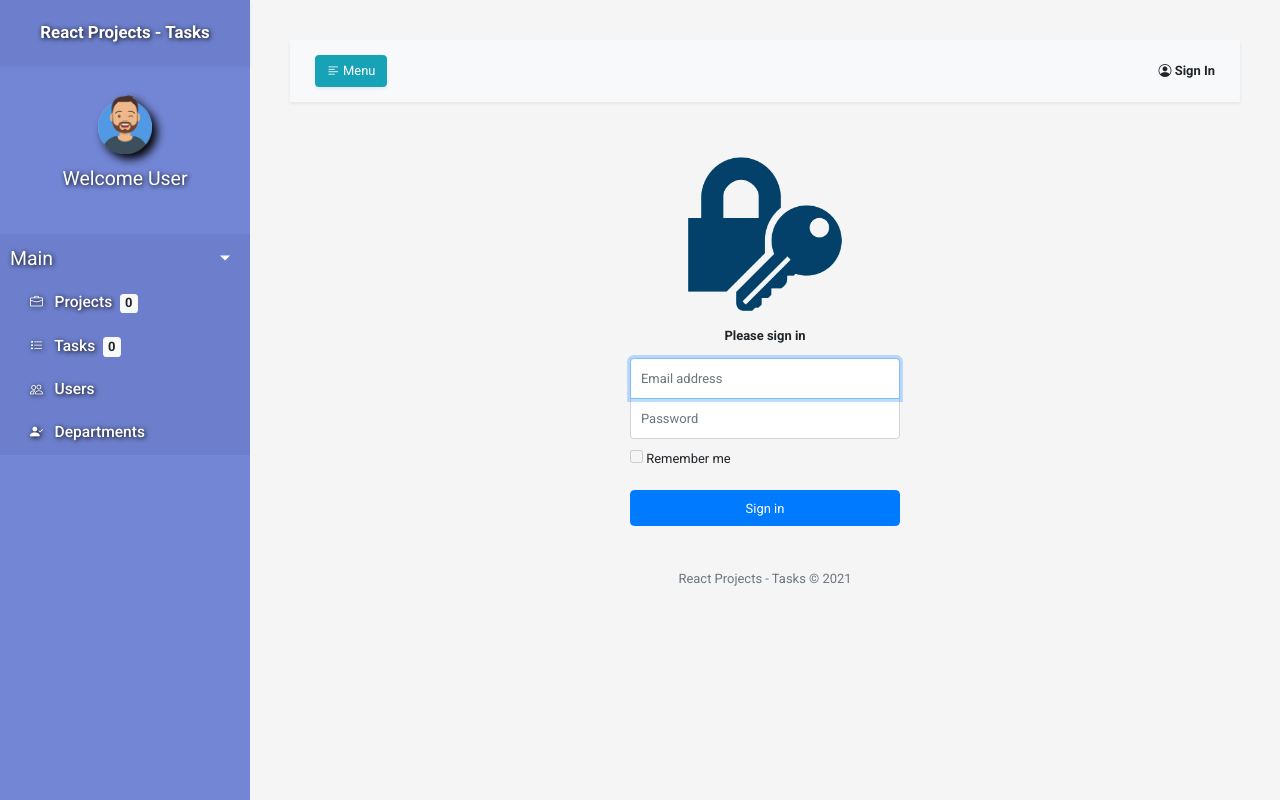
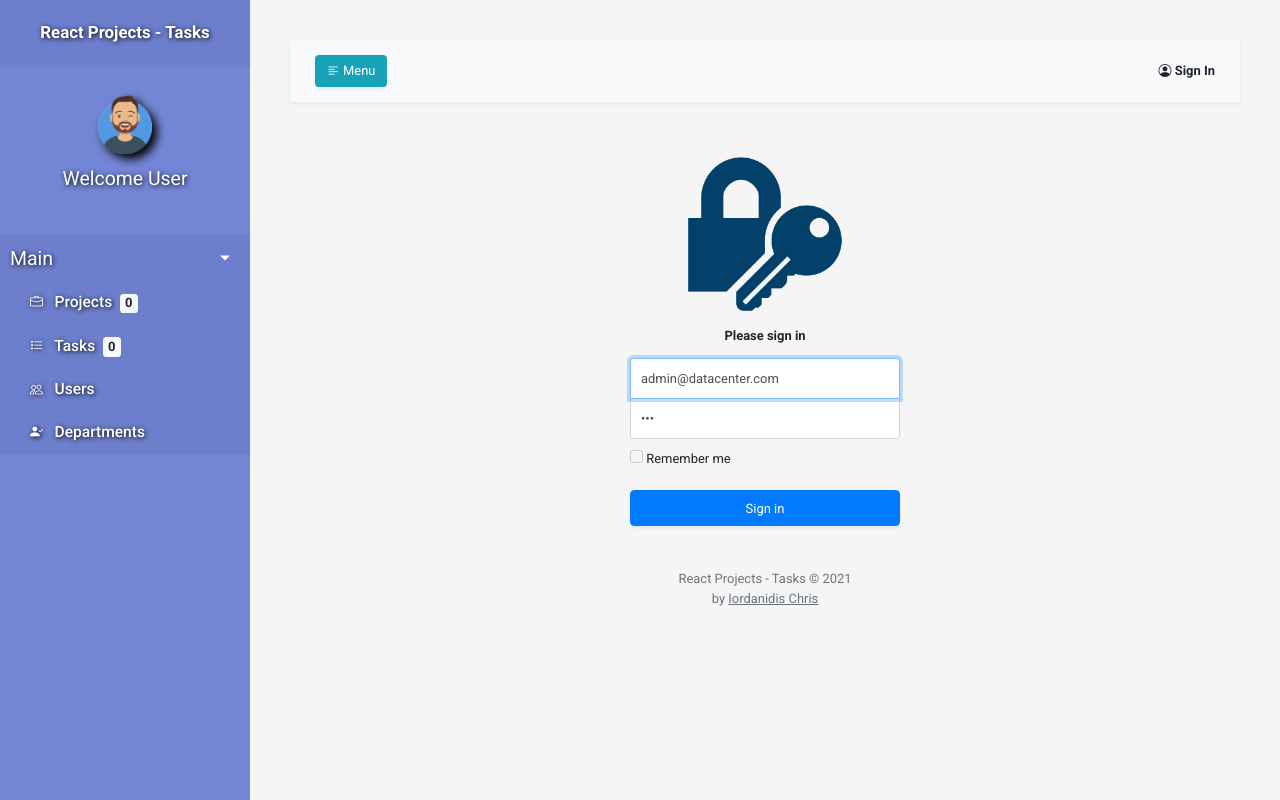
Before and after one commit to Ulysses31/react-tasks-mern, a React (Create React App) app in the folder client/: page /login in a window 1280 px wide. Built offline with nearby package versions, Linux system fonts and the light colour scheme; no server answers.

Commit message:
heroku fix

```diff
--- a/client/src/components/login/login.js
+++ b/client/src/components/login/login.js
@@ -32,8 +32,8 @@ export default function Login() {
   );
   const history = useHistory();
   const [login, setLogin] = useState({
-    email: '',
-    password: ''
+    email: 'admin@datacenter.com',
+    password: '123'
   });
 
   useEffect(() => {
@@ -138,13 +138,24 @@ export default function Login() {
               </label>
             </div>
             <button
-              className='btn btn-lg btn-primary btn-block'
+              className='btn btn-lg btn-primary btn-block shadow-sm'
               type='submit'
             >
               Sign in
             </button>
             <p className='mt-5 mb-3 text-muted text-center'>
-              React Projects - Tasks &copy; 2021
+              React Projects - Tasks &copy; 2021 <br /> by{' '}
+              <a
+                href='https://www.linkedin.com/in/iordanidischristos/'
+                target='_blank'
+                rel='noreferrer'
+                title='LinkedIn Profile'
+                style={{
+                  textDecoration: 'underline'
+                }}
+              >
+                Iordanidis Chris
+              </a>
             </p>
           </form>
         ) : (
```
Also changed, not shown: 6 other files (tests, documents, lock files or other folders).
